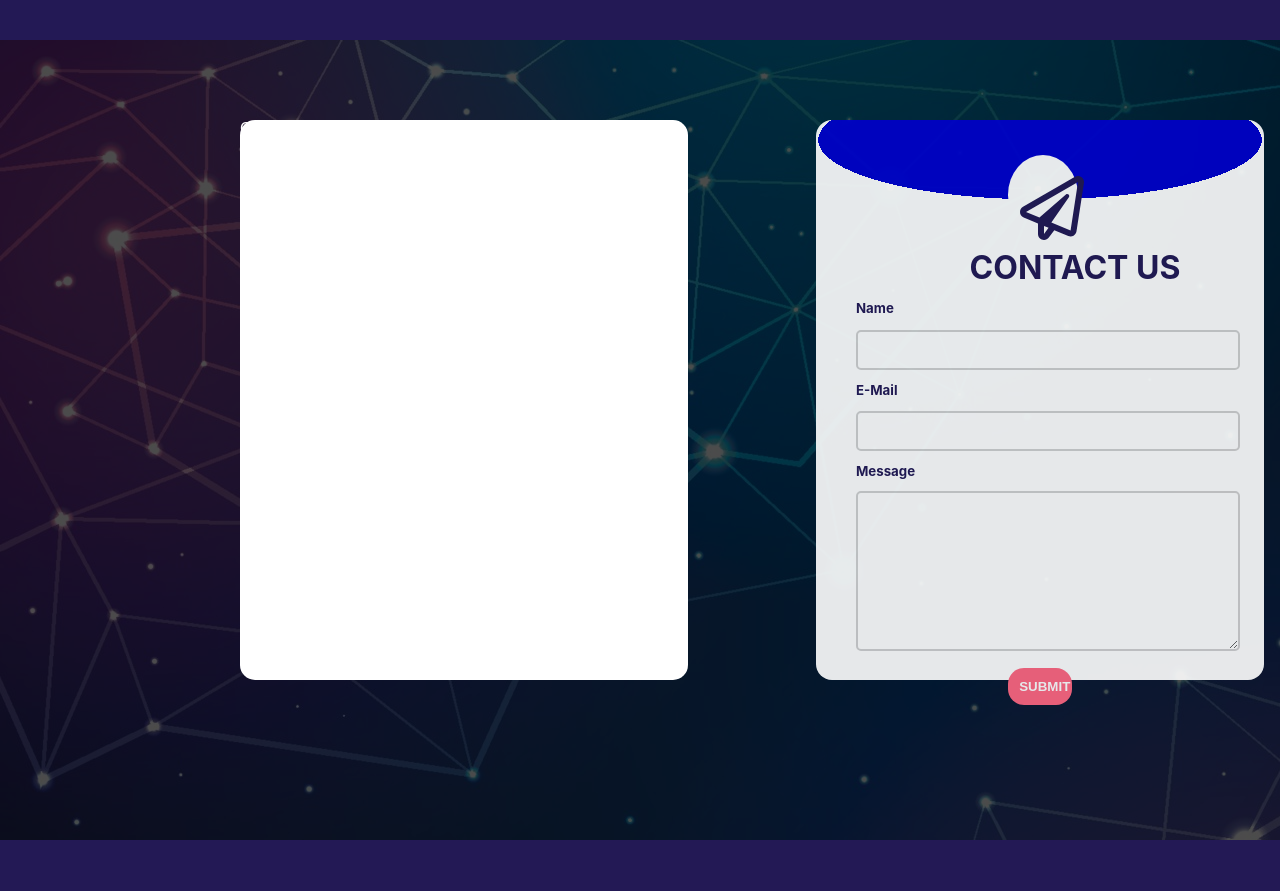
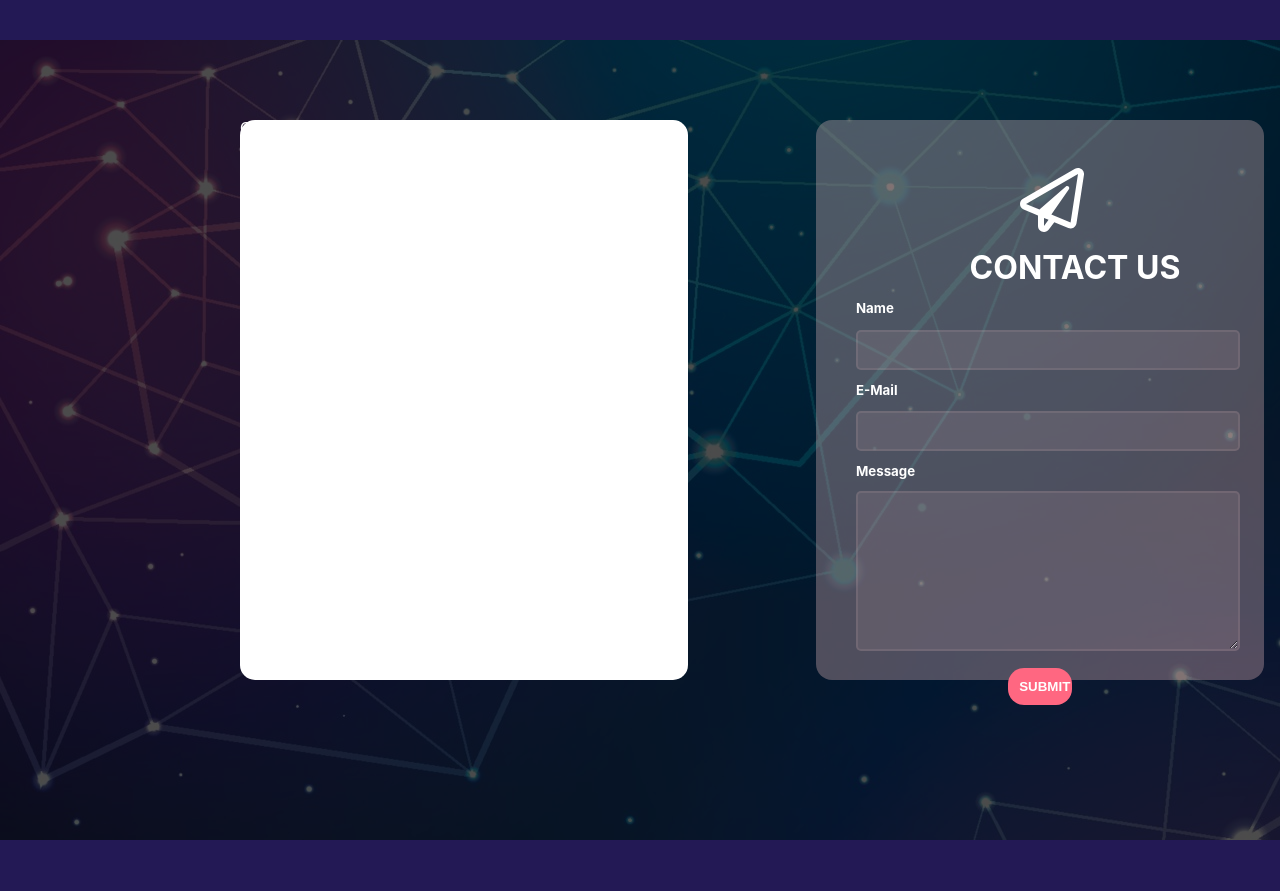
Before and after one commit to akkasumeyye/root-development, a React (Create React App) app: page / in a window 1280 px wide. Shown: the part 2840-3731 px from the top of the page. Built offline with nearby package versions, Linux system fonts and the light colour scheme.

Commit message:
contactform style

```diff
--- a/src/components/ContactForm.js
+++ b/src/components/ContactForm.js
@@ -7,34 +7,13 @@ const Form = styled.form`
   width: 35vw;
   height: 70vh;
   border-radius: 1rem;
-  background-color: #fff;
-  color: #231955;
+  background-color: hsla(0, 100%, 90%, 0.3);
+  color: #fff;
   font-family: -apple-system, BlinkMacSystemFont, "Segoe UI", Roboto, Oxygen,
     Ubuntu, Cantarell, "Open Sans", "Helvetica Neue", sans-serif;
   line-height: 2.5rem;
-  opacity: 0.9;
+  position:relative;
 
-  div {
-    background: radial-gradient(
-      ellipse at 50% 25%,
-      #0000CD 70%,
-      transparent 70%
-      );
-
-      /* ::after {
-      position: absolute;
-      margin-top: 2.1rem;
-      width: 35vw;
-      height: 10vh;
-      z-index:-1;
-      content: "-";
-      background: radial-gradient(
-        ellipse at 55% 25%,
-        #ADD8E6 73%,
-        transparent 70%
-      );
-    } */
-  }
 
   h1 {
     margin-left: 12vw;
@@ -54,8 +33,10 @@ const Form = styled.form`
 
   input,
   textarea {
-    border: 2px solid #d0d0d0;
+    border: 2px solid hsla(0, 100%, 90%, 0.1);
     border-radius: 5px;
+    background-color: hsla(0, 100%, 90%, 0.1);
+
   }
 
   input {
@@ -84,19 +65,19 @@ const FormIcon = styled.div`
   height: 10vh;
   position: relative;
 
-  :before {
+  /* :before {
     content: "";
     width: 5.5vw;
     height: 10vh;
     border-radius: 50%;
-    background-color: #fff;
+    background-color: hsla(0, 100%, 90%, 0.3);
     z-index: 12;
     position: absolute;
     margin-left: 15vw;
     margin-top: 2.2rem;
-  }
+  } */
   svg {
-    margin-top: 3.5rem;
+    margin-top: 3rem;
     margin-left: 15.9vw;
     z-index: 13;
     position: absolute;
@@ -130,7 +111,6 @@ const ContactForm = () => {
 
   return (
     <Form>
-      <div></div>
       <FormIcon>
         <FaRegPaperPlane fontSize="4rem" />
       </FormIcon>
```
